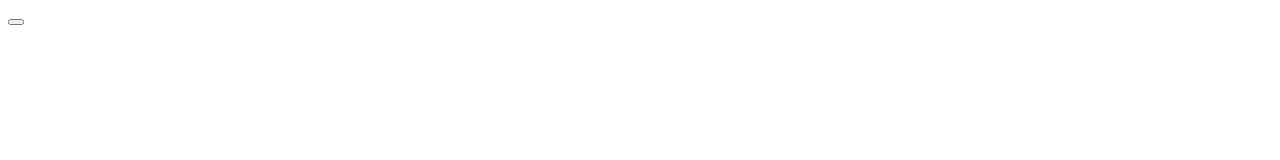
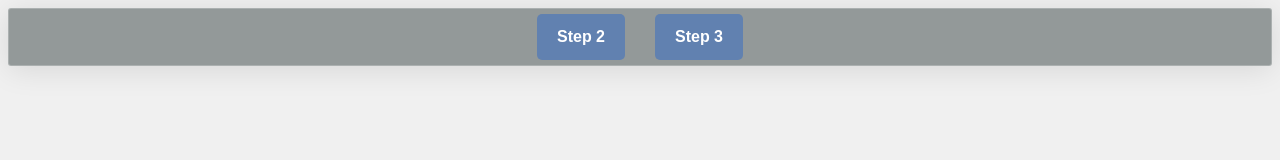
Before and after one commit to xackson/xackson.github.io, a plain HTML site: page IDST-step2.html in a window 1280 px wide. Drawn offline with Linux system fonts and the light colour scheme.

Commit message:
create idst-step3.html

```diff
--- a/IDST-step2.html
+++ b/IDST-step2.html
@@ -6,23 +6,19 @@
     <meta charset="utf-8">
     <meta name="viewport" content="width=device-width, initial-scale=1, maximum-scale=1">
 
-    <link rel="stylesheet" href="app1.css">
+    <link rel="stylesheet" href="style.css">
     <script type="text/javascript"> </script>
 
 </head>
 
 <body>
 
-
-<div>
-<nav>
-
-<button>
-
-</button>
-
-</nav>
-</div>
+    <nav>
+        <ul>
+            <li><a href="./blog.html"><b>Step 2</b></a></li>
+            <li><a href="./IDST-step3.html"><b>Step 3</b></a></li>
+        </ul>
+    </nav>
 
 
 
```
